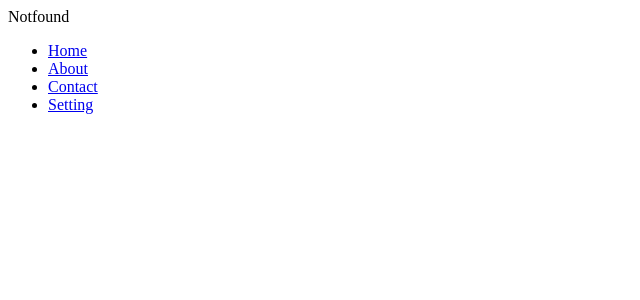
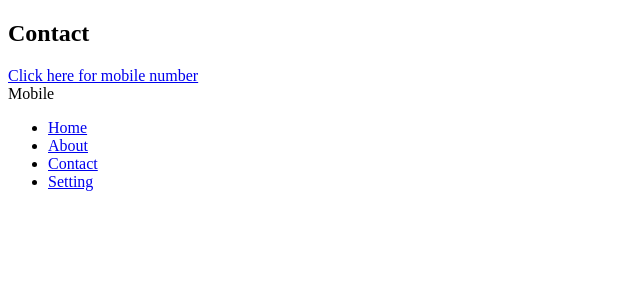
Before and after one commit to VAIBHAVKUMAR2021/second-project, a React (Vite) app: page /contact/mobile in a window 1280 px wide. Shown: the top 300 px of the page, without its empty margins (0-640 px from the left). Built offline with nearby package versions, Linux system fonts and the light colour scheme.

Commit message:
v5 complete child route

```diff
--- a/src/App.jsx
+++ b/src/App.jsx
@@ -5,6 +5,7 @@ import About from './About'
 import Contact from './Contact'
 import Setting from './Setting'
 import Notfound from './Notfound'
+import Mobile from './Mobile'
 
 //routing-vv5 => npm i react-router-dom
 const App = () => {
@@ -17,7 +18,9 @@ const App = () => {
      <Routes>
           <Route path='/' element ={<Home/>}/>
            <Route path='/about' element ={<About/>}/>
-           <Route path='/contact' element ={<Contact/>}/>
+           <Route path='/contact' element ={<Contact/>}>
+              <Route path='/contact/mobile' element ={<Mobile/>}/>
+           </Route>
            <Route path='/setting' element ={<Setting/>}/>
            <Route path='*' element ={<Notfound/>}/>
      </Routes>
--- a/src/Contact.jsx
+++ b/src/Contact.jsx
@@ -1,8 +1,19 @@
 import React from 'react'
+import { Link , Outlet} from 'react-router-dom'
+
+
 
 const Contact = () => {
+
+
+  //Outlet -> it should be placed inside the parent component , to indicate where the child component or child route should be displayed
   return (
-    <div>Contact</div>
+    <>
+ <h2>Contact</h2>
+ <Link to='/contact/mobile'> Click here for mobile number </Link>
+<Outlet/>
+    </>
+
   )
 }
 
--- /dev/null
+++ b/src/Mobile.jsx
@@ -0,0 +1,14 @@
+//for a child route through routing
+
+import React from 'react'
+
+const Mobile = () => {
+  return (
+    <>
+    <div>Mobile</div>
+    </>
+
+  )
+}
+
+export default Mobile
```
